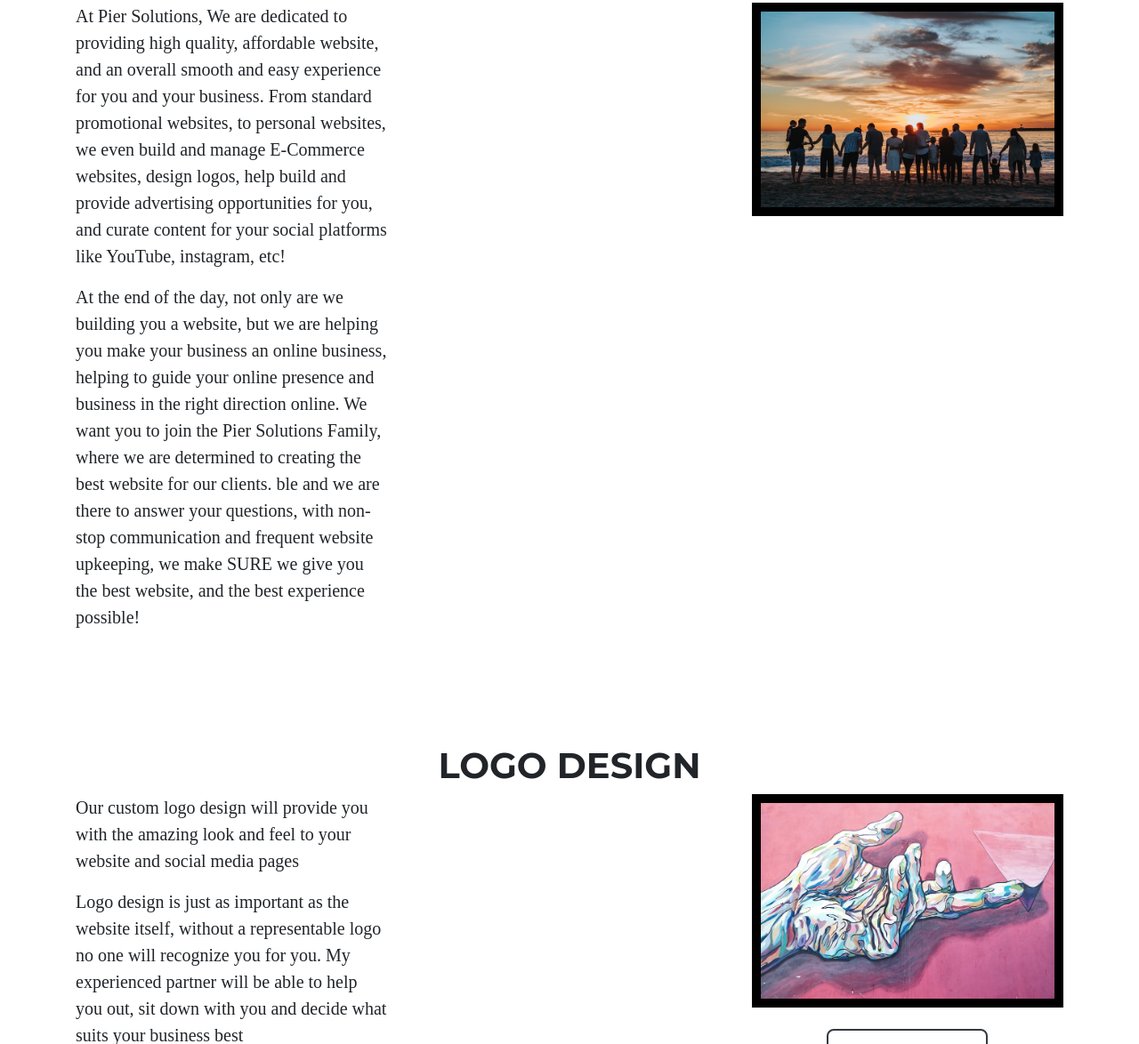
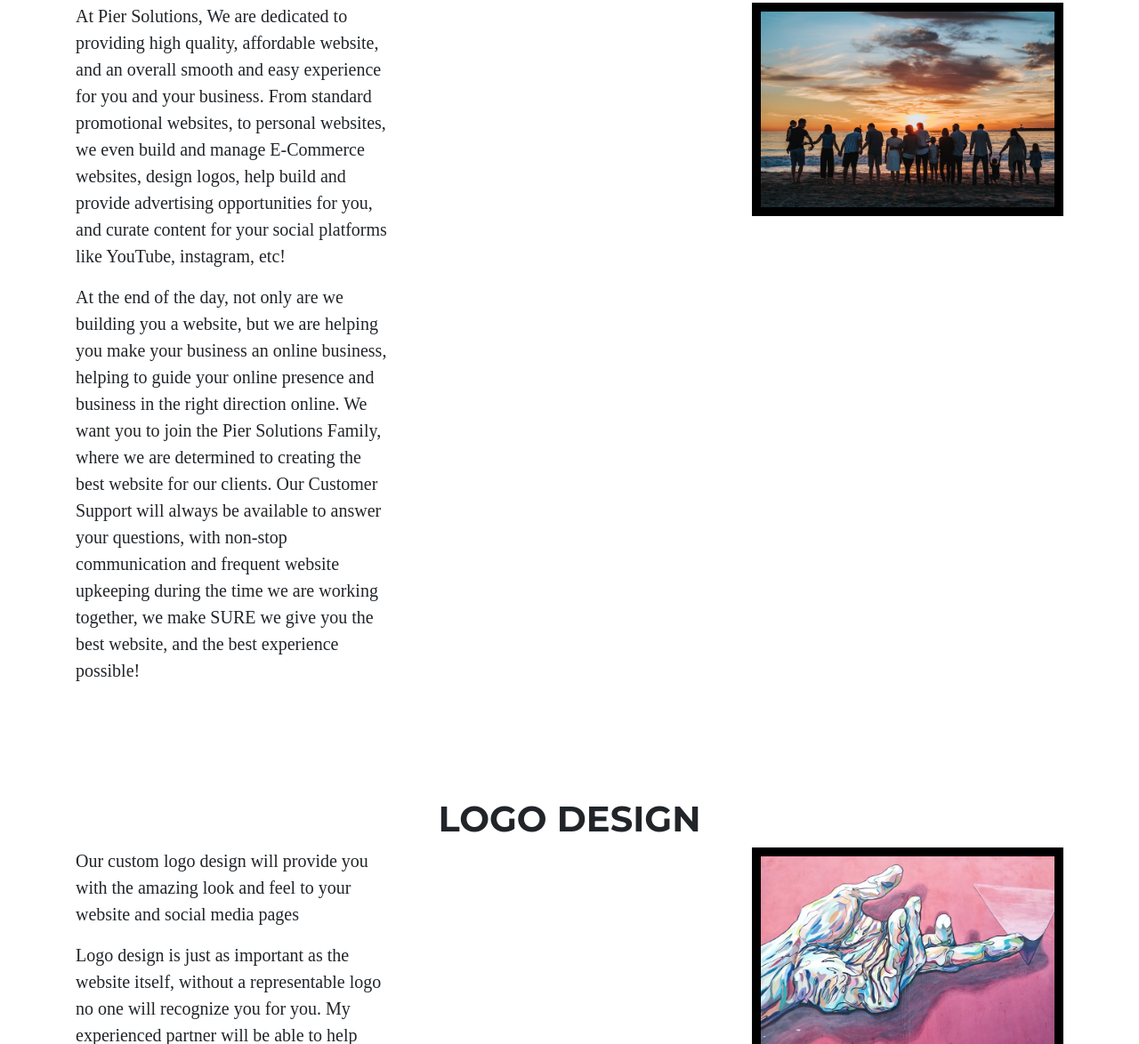
Before and after one commit to gianluca-astorino/gianluca-apps, a website with bundled scripts: page about.html in a window 1280 px wide. Shown: the part 1626-2800 px from the top of the page at 89% size. Built offline with nearby package versions, Linux system fonts and the light colour scheme.

Commit message:
Update about.html

```diff
--- a/about.html
+++ b/about.html
@@ -190,7 +190,7 @@
         <div class="col-lg-4 mb-5 mb-lg-0">
 
           <p style="font-family:Proxima Nova" style="font-size:20px" class="text-left lead"> At Pier Solutions, We are dedicated to providing high quality, affordable website, and an overall smooth and easy experience for you and your business. From standard promotional websites, to personal websites, we even build and manage E-Commerce websites, design logos, help build and provide advertising opportunities for you, and curate content for your social platforms like YouTube, instagram, etc! </p>
-            <p style="font-family:Proxima Nova" style="font-size:20px" class="text-left lead">At the end of the day, not only are we building you a website, but we are helping you make your business an online business, helping to guide your online presence and business in the right direction online. We want you to join the Pier Solutions Family,  where we are determined to creating the best website for our clients. ble and we are there to answer your questions, with non-stop communication and frequent website upkeeping, we make SURE we give you the best website, and the best experience possible!</p>
+            <p style="font-family:Proxima Nova" style="font-size:20px" class="text-left lead">At the end of the day, not only are we building you a website, but we are helping you make your business an online business, helping to guide your online presence and business in the right direction online. We want you to join the Pier Solutions Family,  where we are determined to creating the best website for our clients. Our Customer Support will always be available to answer your questions, with non-stop communication and frequent website upkeeping during the time we are working together, we make SURE we give you the best website, and the best experience possible!</p>
 
 
         </div>
```
